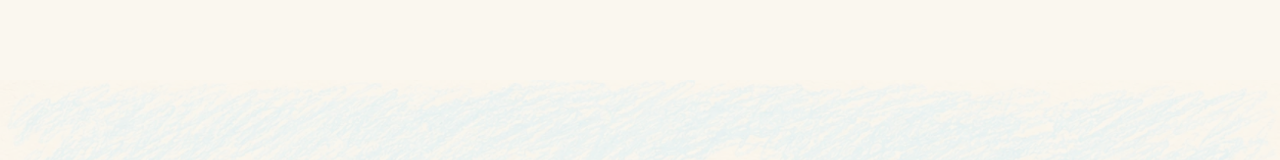
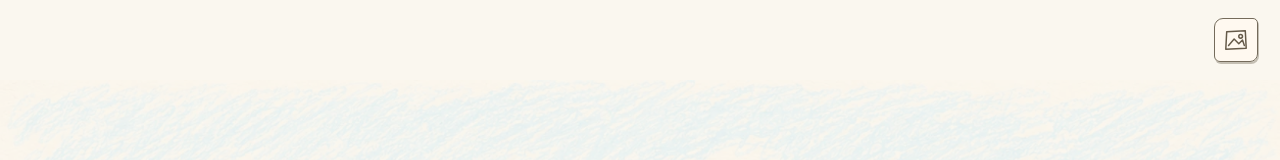
Before and after one commit to anjing-le/anjing-nav, a React (Vite) app: page / in a window 1280 px wide. Shown: the top 160 px of the page. Built offline with nearby package versions, Linux system fonts and the light colour scheme.

Commit message:
Add hover artwork info badge tied to selected background

```diff
--- a/src/App.jsx
+++ b/src/App.jsx
@@ -1,5 +1,6 @@
 import { useEffect, useRef, useState } from 'react'
 import { categories } from './data.js'
+import ArtworkInfo from './ArtworkInfo.jsx'
 import { openSelectedSites, selectionForDoubleClick, toggleSiteSelection } from './navigation.js'
 
 const allSites = categories.flatMap((category) =>
@@ -7,7 +8,7 @@ const allSites = categories.flatMap((category) =>
 )
 const siteById = new Map(allSites.map((site) => [site.id, site]))
 
-export default function App() {
+export default function App({ artwork }) {
   const [expandedCategory, setExpandedCategory] = useState(null)
   const [selectedIds, setSelectedIds] = useState(() => new Set())
   const selectionRef = useRef(new Set())
@@ -48,7 +49,7 @@ export default function App() {
       }
       if (event.key !== 'Enter' || event.ctrlKey || event.metaKey || event.altKey) return
       const target = event.target
-      if (target instanceof Element && target.closest('input, textarea, select, [contenteditable="true"]')) return
+      if (target instanceof Element && target.closest('input, textarea, select, [contenteditable="true"], .artwork-info')) return
       if (!selectionRef.current.size) return
       event.preventDefault()
       if (!event.repeat) openSelection(selectionRef.current)
@@ -56,7 +57,7 @@ export default function App() {
 
     function handleBlankClick(event) {
       if (!(event.target instanceof Element)) return
-      if (event.target.closest('button, a, input, textarea, select, summary, [role="button"], [role="link"], [contenteditable="true"], .selection-chip')) return
+      if (event.target.closest('button, a, input, textarea, select, summary, [role="button"], [role="link"], [contenteditable="true"], .selection-chip, .artwork-info')) return
       updateSelection(new Set())
       clickGestureRef.current = null
       setExpandedCategory(null)
@@ -121,6 +122,7 @@ export default function App() {
 
   return (
     <main className="page" aria-label="安静导航">
+      <ArtworkInfo artwork={artwork} />
       <div className="navigation">
         <section
           className="selection-tray"
--- /dev/null
+++ b/src/ArtworkInfo.jsx
@@ -0,0 +1,65 @@
+import { useEffect, useRef, useState } from 'react'
+
+export default function ArtworkInfo({ artwork }) {
+  const [isOpen, setIsOpen] = useState(false)
+  const rootRef = useRef(null)
+
+  useEffect(() => {
+    function closeOutside(event) {
+      if (!rootRef.current?.contains(event.target)) setIsOpen(false)
+    }
+    function closeOnEscape(event) {
+      if (event.key === 'Escape') setIsOpen(false)
+    }
+    document.addEventListener('click', closeOutside)
+    document.addEventListener('keydown', closeOnEscape)
+    return () => {
+      document.removeEventListener('click', closeOutside)
+      document.removeEventListener('keydown', closeOnEscape)
+    }
+  }, [])
+
+  return (
+    <aside
+      className="artwork-info"
+      ref={rootRef}
+      onPointerEnter={(event) => {
+        if (event.pointerType === 'mouse' && window.matchMedia('(any-hover: hover)').matches) setIsOpen(true)
+      }}
+      onPointerLeave={(event) => {
+        if (event.pointerType !== 'mouse') return
+        const focused = document.activeElement
+        if (!rootRef.current?.contains(focused) || !focused.matches(':focus-visible')) setIsOpen(false)
+      }}
+      onBlur={(event) => {
+        if (!event.currentTarget.contains(event.relatedTarget)) setIsOpen(false)
+      }}
+    >
+      <button
+        className="artwork-info-trigger"
+        type="button"
+        aria-label="查看背景画介绍"
+        aria-expanded={isOpen}
+        aria-controls="artwork-info-panel"
+        onClick={() => setIsOpen((open) => !open)}
+        onFocus={(event) => {
+          if (event.currentTarget.matches(':focus-visible')) setIsOpen(true)
+        }}
+      >
+        <svg viewBox="0 0 28 28" fill="none" aria-hidden="true">
+          <path d="M4 5L24 4L25 23L3 24Z" />
+          <path d="M6 20L12 13L17 18L21 14L23 20" />
+          <circle cx="19" cy="10" r="2" />
+        </svg>
+      </button>
+      <div className="artwork-info-popover" id="artwork-info-panel" hidden={!isOpen}>
+        <section className="artwork-info-paper" aria-label={`${artwork.title}介绍`}>
+          <h2>{artwork.title}</h2>
+          <p className="artwork-info-artist">{artwork.artist}</p>
+          <p className="artwork-info-description">{artwork.description}</p>
+          <a href={artwork.source} target="_blank" rel="noopener noreferrer">原作出处 <span aria-hidden="true">↗</span></a>
+        </section>
+      </div>
+    </aside>
+  )
+}
--- a/src/backgrounds.js
+++ b/src/backgrounds.js
@@ -1,7 +1,34 @@
-const backgrounds = [
-  'starry-sky', 'water-lilies', 'great-wave', 'mona-lisa',
-  'pearl-earring', 'the-scream', 'grande-jatte',
-  'sunflowers', 'the-kiss', 'american-gothic',
+export const backgrounds = [
+  { id: 'starry-sky', title: '星月夜', artist: '文森特·梵高',
+    description: '旋转的星空、明亮的月亮和高耸的柏树，与下方安静的小镇形成对照。梵高用流动的笔触，让夜空充满动感。',
+    source: 'https://www.moma.org/collection/works/79802' },
+  { id: 'water-lilies', title: '睡莲', artist: '克洛德·莫奈',
+    description: '睡莲浮在池面，树木倒影与水光交织。莫奈把目光放在水面的色彩变化，让花朵、倒影和水融成一片。',
+    source: 'https://www.artic.edu/artworks/16568/water-lilies' },
+  { id: 'great-wave', title: '神奈川冲浪里', artist: '葛饰北斋',
+    description: '巨浪卷起如爪的浪花，小船穿行其间，远处是小小的富士山。近处汹涌的海浪与远山的静止，构成鲜明对比。',
+    source: 'https://www.metmuseum.org/art/collection/search/45434' },
+  { id: 'mona-lisa', title: '蒙娜丽莎', artist: '列奥纳多·达·芬奇',
+    description: '人物双手交叠，面带含蓄的微笑，身后是远山与水道。柔和的明暗过渡，让面部轮廓显得细腻而朦胧。',
+    source: 'https://collections.louvre.fr/ark:/53355/cl010062370' },
+  { id: 'pearl-earring', title: '戴珍珠耳环的少女', artist: '约翰内斯·维米尔',
+    description: '少女回眸，蓝黄色头巾与明亮的耳饰格外醒目。这幅画属于描绘人物类型的“特罗尼”，并非身份明确的肖像。',
+    source: 'https://www.mauritshuis.nl/en/our-collection/artworks/670-girl-with-a-pearl-earring' },
+  { id: 'the-scream', title: '呐喊', artist: '爱德华·蒙克',
+    description: '桥上的人物双手贴脸、张口呐喊，天空和峡湾一起扭动。夸张的线条与色彩，把不安的情绪变成了可见的画面。',
+    source: 'https://www.nasjonalmuseet.no/en/collection/object/NG.M.00939' },
+  { id: 'grande-jatte', title: '大碗岛的星期天下午', artist: '乔治·修拉',
+    description: '人们在塞纳河畔散步、休息、垂钓。原作以细小色点构成画面，让不同颜色在观看时交织，是点彩画的代表作。',
+    source: 'https://www.artic.edu/artworks/27992/a-sunday-on-la-grande-jatte-1884' },
+  { id: 'sunflowers', title: '向日葵', artist: '文森特·梵高',
+    description: '盛开与凋谢的向日葵放在同一只花瓶里。梵高用不同层次的黄色，描绘花朵的形状、质感与生命阶段。',
+    source: 'https://www.nationalgallery.org.uk/paintings/vincent-van-gogh-sunflowers' },
+  { id: 'the-kiss', title: '吻', artist: '古斯塔夫·克林姆特',
+    description: '相拥的恋人位于繁花草地边，金色衣袍把两人包裹在一起。方块与圆形纹样区分彼此，也让人物融入装饰图案。',
+    source: 'https://sammlung.belvedere.at/objects/6678/der-kuss-liebespaar' },
+  { id: 'american-gothic', title: '美国哥特式', artist: '格兰特·伍德',
+    description: '一对神情严肃的人物立在尖拱窗农舍前，男子手持三齿叉。伍德以妹妹和牙医为模特，描绘美国乡村的形象。',
+    source: 'https://www.artic.edu/artworks/6565/american-gothic' },
 ]
 const storageKey = 'anjing-nav:last-background'
 
@@ -14,13 +41,14 @@ export function applyPageBackground() {
     // The page still works when browser storage is unavailable.
   }
 
-  const candidates = backgrounds.filter((name) => name !== previous)
+  const candidates = backgrounds.filter((artwork) => artwork.id !== previous)
   const chosen = candidates[Math.floor(Math.random() * candidates.length)]
-  document.documentElement.style.setProperty('--page-art', `url("/backgrounds/${chosen}-v2.webp")`)
+  document.documentElement.style.setProperty('--page-art', `url("/backgrounds/${chosen.id}-v2.webp")`)
 
   try {
-    window.localStorage.setItem(storageKey, chosen)
+    window.localStorage.setItem(storageKey, chosen.id)
   } catch {
     // Storage is only used to avoid consecutive repeats.
   }
+  return chosen
 }
--- a/src/main.jsx
+++ b/src/main.jsx
@@ -5,10 +5,10 @@ import { applyPageBackground } from './backgrounds.js'
 import './style.css'
 import './cursor.css'
 
-applyPageBackground()
+const artwork = applyPageBackground()
 
 createRoot(document.getElementById('root')).render(
   <StrictMode>
-    <App />
+    <App artwork={artwork} />
   </StrictMode>,
 )
--- a/src/style.css
+++ b/src/style.css
@@ -30,6 +30,17 @@ button { color: inherit; font: inherit; -webkit-tap-highlight-color: transparent
 button:focus-visible { outline: 3px solid #345b9b; outline-offset: 4px; }
 [hidden] { display: none !important; }
 ::selection { background: #f4d56b; color: #302b27; }
+
+.artwork-info { position: fixed; top: 18px; right: 22px; z-index: 20; }
+.artwork-info-trigger { display: grid; place-items: center; width: 44px; height: 44px; padding: 8px; border: 1.5px solid #746b5b; border-radius: 9px 5px 8px 6px; background: #fffaf0df; color: #655a49; box-shadow: 1px 2px 0 #746b5b66; }
+.artwork-info-trigger:hover, .artwork-info-trigger[aria-expanded='true'] { background: #f8e6a7; color: #3b342f; }
+.artwork-info-trigger svg { width: 26px; height: 26px; stroke: currentColor; stroke-width: 1.6; stroke-linecap: round; stroke-linejoin: round; }
+.artwork-info-popover { position: absolute; top: 100%; right: 0; width: min(300px, calc(100vw - 36px)); padding-top: 10px; }
+.artwork-info-paper { padding: 20px; background: #fffaf0; border: 2px solid #746b5b; border-radius: 11px 6px 9px 5px; box-shadow: 3px 4px 0 #746b5b66; max-height: calc(100svh - 90px); overflow-y: auto; }
+.artwork-info-paper h2 { margin: 0; font-size: 18px; line-height: 1.45; font-weight: 650; }
+.artwork-info-artist { margin: 5px 0 14px; color: #807563; font-size: 12px; }
+.artwork-info-description { margin: 0 0 15px; font-size: 13px; line-height: 1.85; }
+.artwork-info-paper a { color: #75674f; font-size: 12px; text-underline-offset: 4px; }
 
 .page { display: grid; align-content: start; max-width: 1400px; min-height: 100svh; margin: 0 auto; padding: clamp(24px, 8svh, 80px) 48px 30px; }
 .navigation { min-width: 0; }
@@ -71,6 +82,7 @@ button:focus-visible { outline: 3px solid #345b9b; outline-offset: 4px; }
   .page { padding-inline: 32px; }
 }
 @media (max-width: 800px) {
+  .artwork-info { top: 12px; right: 14px; }
   .page { padding: 22px 22px 28px; }
   .category-grid { gap: 18px 12px; }
   .category-trigger { padding: 7px; height: 77px; border-width: 2px; border-radius: 10px 6px 9px 5px; }
```
Also changed, not shown: 2 other files (tests, documents, lock files or other folders).
